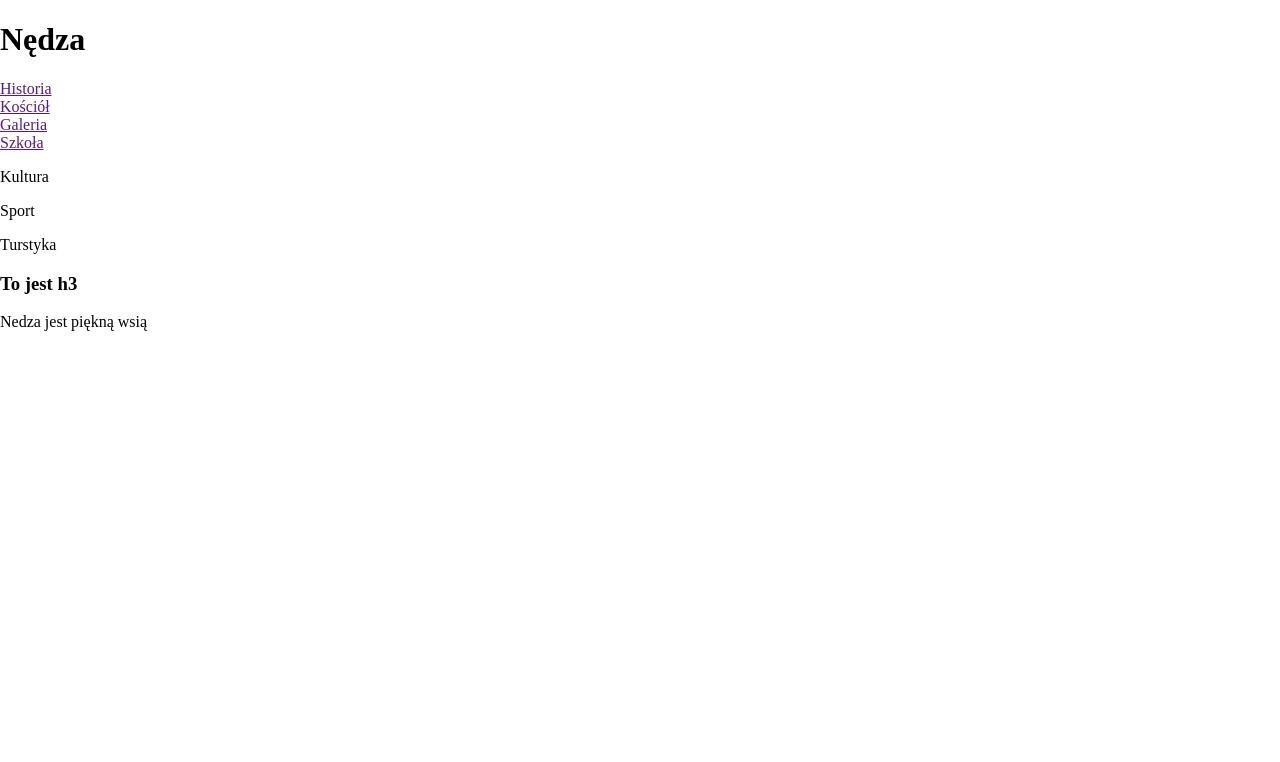
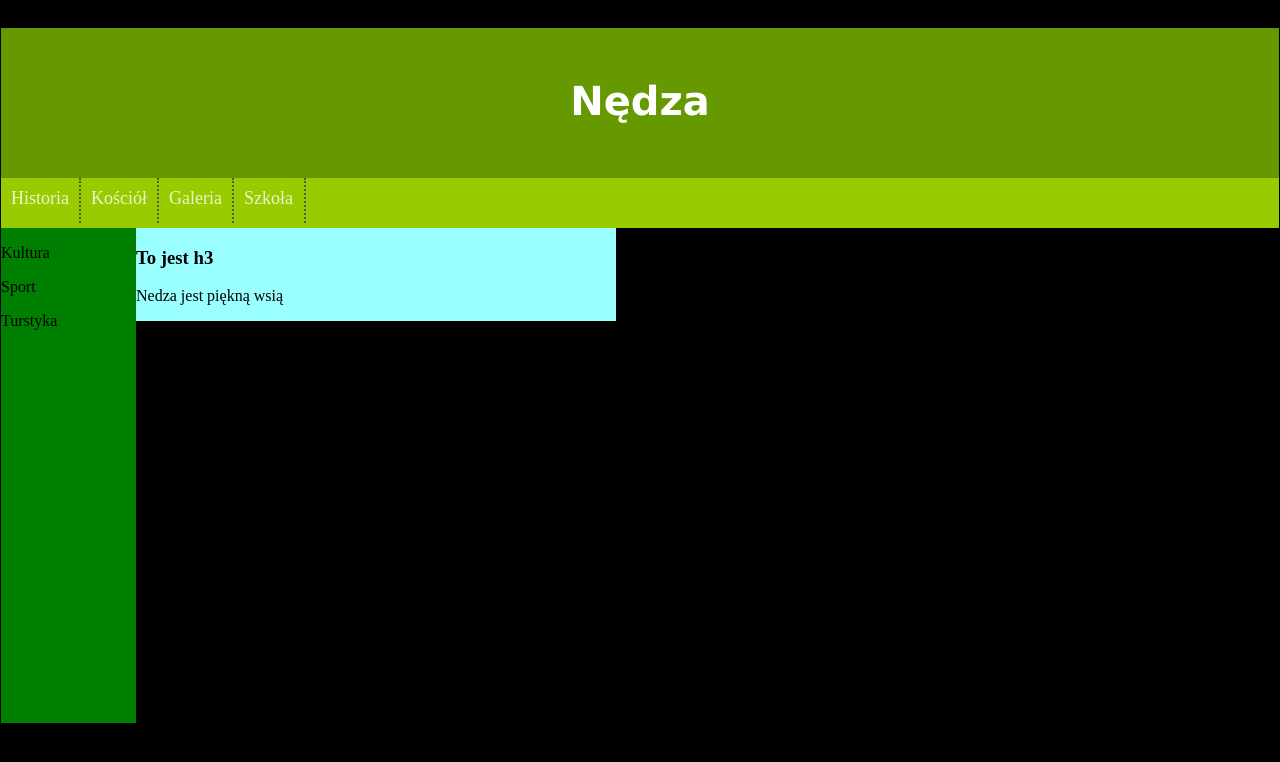
Before and after one commit to Kacpereczeq/x, a plain HTML site: page Zadanie/div.html in a window 1280 px wide. Drawn offline with Linux system fonts and the light colour scheme.

Commit message:
Update style.css

```diff
--- a/Zadanie/style.css
+++ b/Zadanie/style.css
@@ -1,33 +1,111 @@
 body {
-	margin: 0;
-	padding: 0;
+	margin: 0px;
+	padding: 0px;
+	background-color: black;
 }
-#container {
-	width: 750px;
-	margin-left: auto;
-	margin-right: auto;
+
+.container {
 	border: 1px solid black;
 }
-#header {
-	height: 100px;
-	background: #9CF;
+
+.header {
+	height: 150px;
+	background: #669900;
 }
-#left {
-	width: 170px;
+
+.header-format-text {
+	padding-top: 50px;
+	font-family: verdana;
+	text-align: center;
+	color: white;
+	Font-size: 40px;
+}
+
+.nav {
+	height: 50px;
+	background-color: #99CC00;
+	clear: both;
+}
+
+.nav-text-format {
 	float: left;
-	background: #ABC;
+	min-width: 50px;
+	height: 25px;
+	font-size: 18px;
+	padding: 10px;
+	border-right: 2px dotted #444444;
+	opacity: 0.8;
 }
-#main {
-width: 410px;
-float: left;
-background: #BBD;
+
+.nav-text-format:hover{
+	background-color: hsl(135, 88%, 61%);
+	color: white;
+	cursor: pointer;
 }
-#right {
-	width: 170px;
+
+.left {
+	width: 135px;
 	float: left;
-	background: #9FF
+	background: green;
+	min-height: 495px;
+
 }
-#footer {
+
+.main {
+	width: 480px;
+	float: left;
+	background: #9FF;
+}
+
+.right{
+	background-color: gray;
+	float: left;
+	width: 135px;
+	min-height: 495px;
+}
+
+
+
+.footer {
 	clear: both;
 	background: #999;
 }
+
+
+
+a {
+	color: white;
+	text-decoration: none;
+}
+
+a:hover{
+	color: white;
+}
+
+a:visited{
+	color: white;
+}
+
+a:active{
+	color: white;
+}
+
+
+
+
+
+
+
+.format-menu-aside {
+	font-size:18px;
+	height:15px;
+	padding: 10px;
+	border-bottom: 2px dotted #444444;
+}
+
+.format-menu-aside:hover
+{
+	background-color: hsl(135, 88%, 61%);
+	color: white;
+	cursor: pointer;
+}
```
